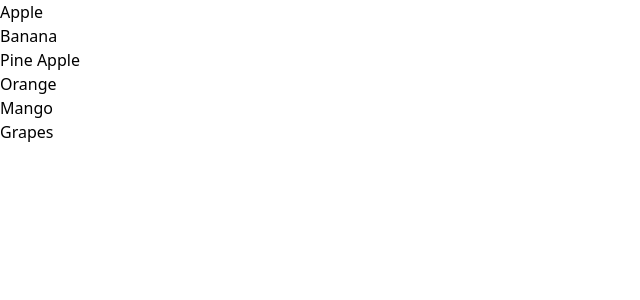
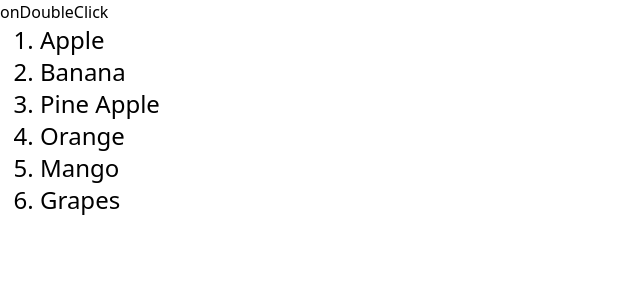
Before and after one commit to Farhan0140/React, a React (Vite) app: page / in a window 1280 px wide. Shown: the top 300 px of the page, without its empty margins (0-640 px from the left). Built offline with nearby package versions, Linux system fonts and the light colour scheme.

Commit message:
28.7 Handling Events

```diff
--- a/src/components/List_Using_Map.jsx
+++ b/src/components/List_Using_Map.jsx
@@ -2,15 +2,32 @@
 const List = () => {
   const fruits = ["Apple", "Banana", "Pine Apple", "Orange", "Mango", "Grapes"];
 
+  const HandleItemPrint = (item) => {
+    console.log(item);
+  }
+
   return (
     <>
-      <ul>
-        {/* {fruits.map((fruit) => {
-            return <li key={fruit}> {fruit} </li>
-        })} */}
+      {/* onClick */
+      /* <ul className="list-decimal pl-10 text-2xl">
+        {fruits.map((fruit) => (    // If we use () bracket Then we don't need to use return statement
+            <li onClick={ () => HandleItemPrint(fruit) } key={fruit}>{fruit}</li>
+        ))}
+      </ul> */}
 
+
+      {/* onMouseEnter
+      <ul className="list-decimal pl-10 text-2xl">
         {fruits.map((fruit) => (    // If we use () bracket Then we don't need to use return statement
-            <li key={fruit}>{fruit}</li>
+            <li onMouseEnter={ () => HandleItemPrint(fruit) } key={fruit}>{fruit}</li>
+        ))}
+      </ul> */}
+
+
+      onDoubleClick
+      <ul className="list-decimal pl-10 text-2xl">
+        {fruits.map((fruit) => (    // If we use () bracket Then we don't need to use return statement
+            <li onDoubleClick={ () => HandleItemPrint(fruit) } key={fruit}>{fruit}</li>
         ))}
       </ul>
     </>
```
